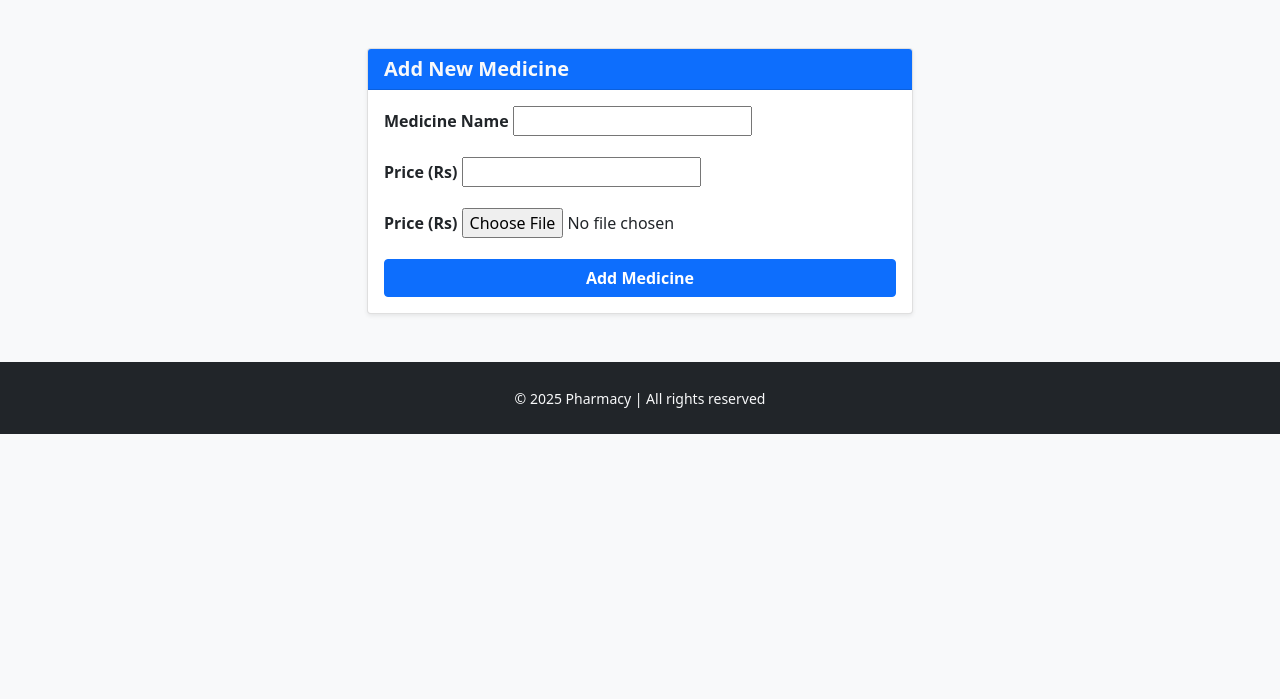
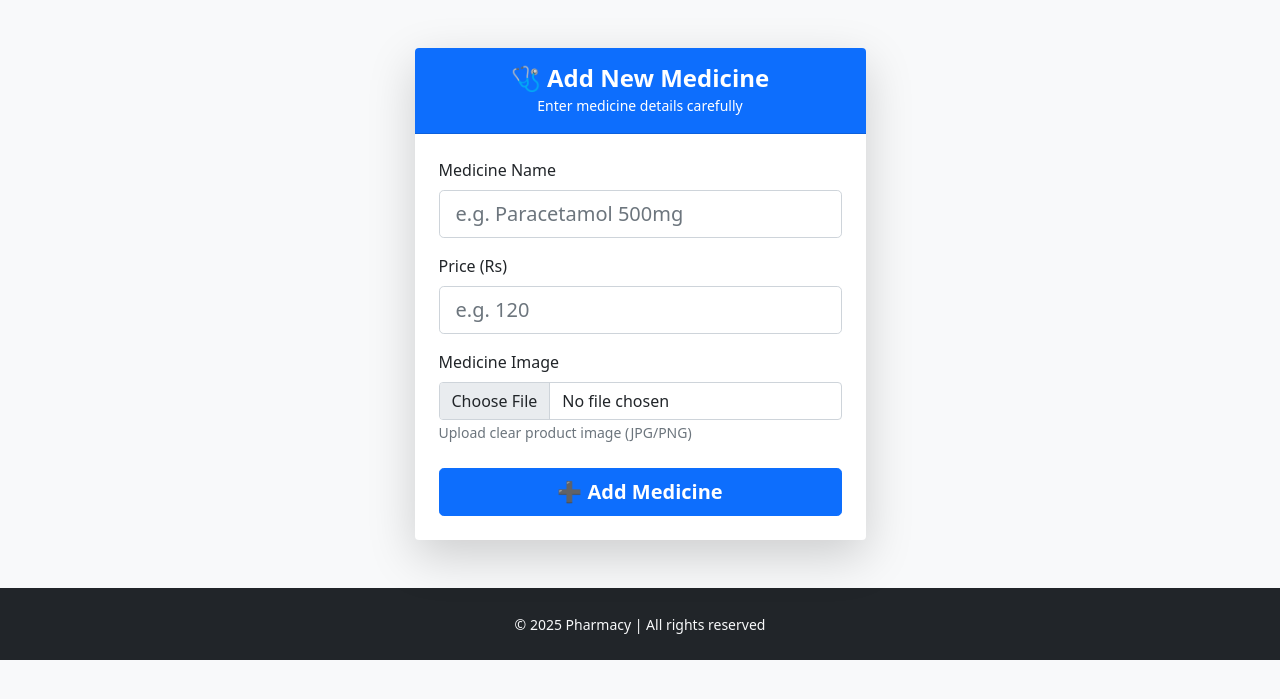
Before and after one commit to Amishdhera/Pharmacy, a Django app: page /add_product/ in a window 1280 px wide. Shown: the part 56-755 px from the top of the page. Run offline with Django 5.2, Linux system fonts and the light colour scheme; some libraries are stand-ins or nearby versions.

Commit message:
Improve add product UI

```diff
--- a/pharmacy/store/templates/add_product.html
+++ b/pharmacy/store/templates/add_product.html
@@ -34,41 +34,78 @@
 <!-- Add Product Form -->
 <div class="container my-5">
     <div class="row justify-content-center">
-        <div class="col-md-6">
-            <div class="card shadow-sm">
-                <div class="card-header bg-primary text-light">
-                    <h5 class="mb-0 fw-bold">Add New Medicine</h5>
+        <div class="col-lg-5 col-md-7">
+            <div class="card border-0 shadow-lg rounded-4">
+
+                <!-- Header -->
+                <div class="card-header bg-primary text-white text-center py-3 rounded-top">
+                    <h4 class="fw-bold mb-0">
+                        🩺 Add New Medicine
+                    </h4>
+                    <small class="opacity-75">
+                        Enter medicine details carefully
+                    </small>
                 </div>
-                <div class="card-body">
+
+                <!-- Body -->
+                <div class="card-body p-4">
                     <form method="POST" enctype="multipart/form-data">
                         {% csrf_token %}
 
+                        <!-- Medicine Name -->
                         <div class="mb-3">
-                            <label for="id_name" class="form-label fw-bold">Medicine Name</label>
-
-                            <input type="text" name="med_name" id="">
-
+                            <label class="form-label fw-semibold">
+                                Medicine Name
+                            </label>
+                            <input type="text"
+                                   name="med_name"
+                                   class="form-control form-control-lg"
+                                   placeholder="e.g. Paracetamol 500mg"
+                                   required>
                         </div>
 
+                        <!-- Price -->
                         <div class="mb-3">
-                            <label for="id_price" class="form-label fw-bold">Price (Rs)</label>
-                            <input type="text" name="med_price" id="">
-
-                        </div>
-                        <div class="mb-3">
-                            <label for="id_price" class="form-label fw-bold">Price (Rs)</label>
-                            <input type="file" name="med_img" id="">
-
+                            <label class="form-label fw-semibold">
+                                Price (Rs)
+                            </label>
+                            <input type="number"
+                                   name="med_price"
+                                   class="form-control form-control-lg"
+                                   placeholder="e.g. 120"
+                                   required>
                         </div>
 
+                        <!-- Image Upload -->
+                        <div class="mb-4">
+                            <label class="form-label fw-semibold">
+                                Medicine Image
+                            </label>
+                            <input type="file"
+                                   name="med_img"
+                                   class="form-control"
+                                   accept="image/*"
+                                   required>
+                            <small class="text-muted">
+                                Upload clear product image (JPG/PNG)
+                            </small>
+                        </div>
 
-                        <button type="submit" class="btn btn-primary w-100 fw-bold">Add Medicine</button>
+                        <!-- Button -->
+                        <div class="d-grid">
+                            <button type="submit"
+                                    class="btn btn-primary btn-lg fw-bold">
+                                ➕ Add Medicine
+                            </button>
+                        </div>
                     </form>
                 </div>
+
             </div>
         </div>
     </div>
 </div>
+
 
 <!-- Footer -->
 <footer class="bg-dark text-light mt-5">
--- a/pharmacy/store/urls.py
+++ b/pharmacy/store/urls.py
@@ -19,8 +19,8 @@ from django.urls import path
 from . import views  # Apne hi folder se views import karein
 
 urlpatterns = [
-    path('', views.home ),
+    path('', views.home ,name='home'),
     path('about/', views.about, name="about" ),
-   path('add_product/', views.product, name='add_product'),
+    path('add_product/', views.product, name='add_product'),
 
 ]
```
Also changed, not shown: pharmacy/store/templates/index.html (+8 -16 lines), pharmacy/media/images/download_3yK1WY1.jfif (added), pharmacy/media/images/download_TQUtWH1.jfif (added), pharmacy/media/images/download_vCafaS0.jfif (added), pharmacy/media/images/images_1.jfif (added), pharmacy/media/images/images_iKMT77M.jfif (added), pharmacy/media/images/qu.jfif (added), pharmacy/media/images/zental.webp (added), pharmacy/media/images/zet.jfif (added).
